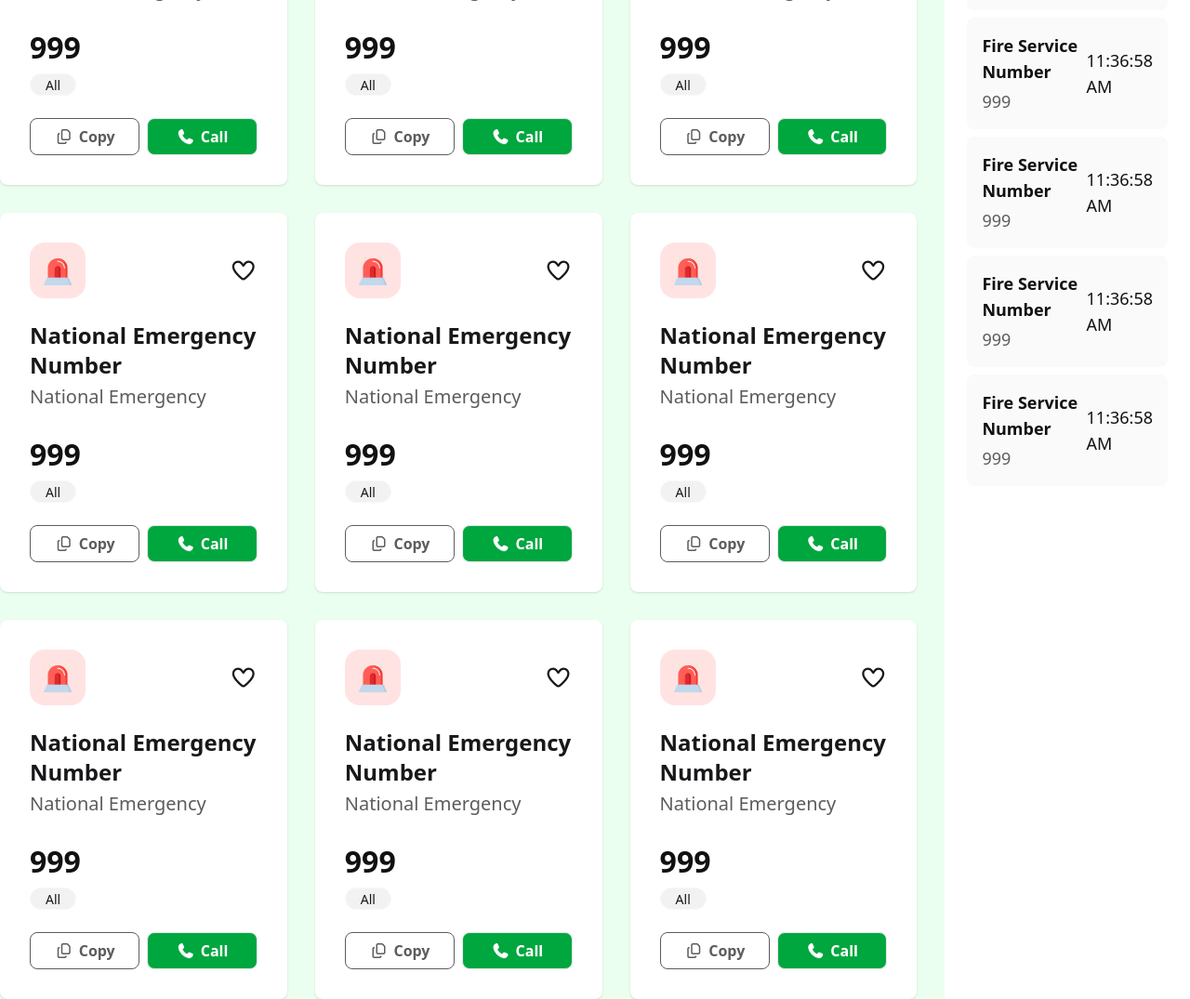
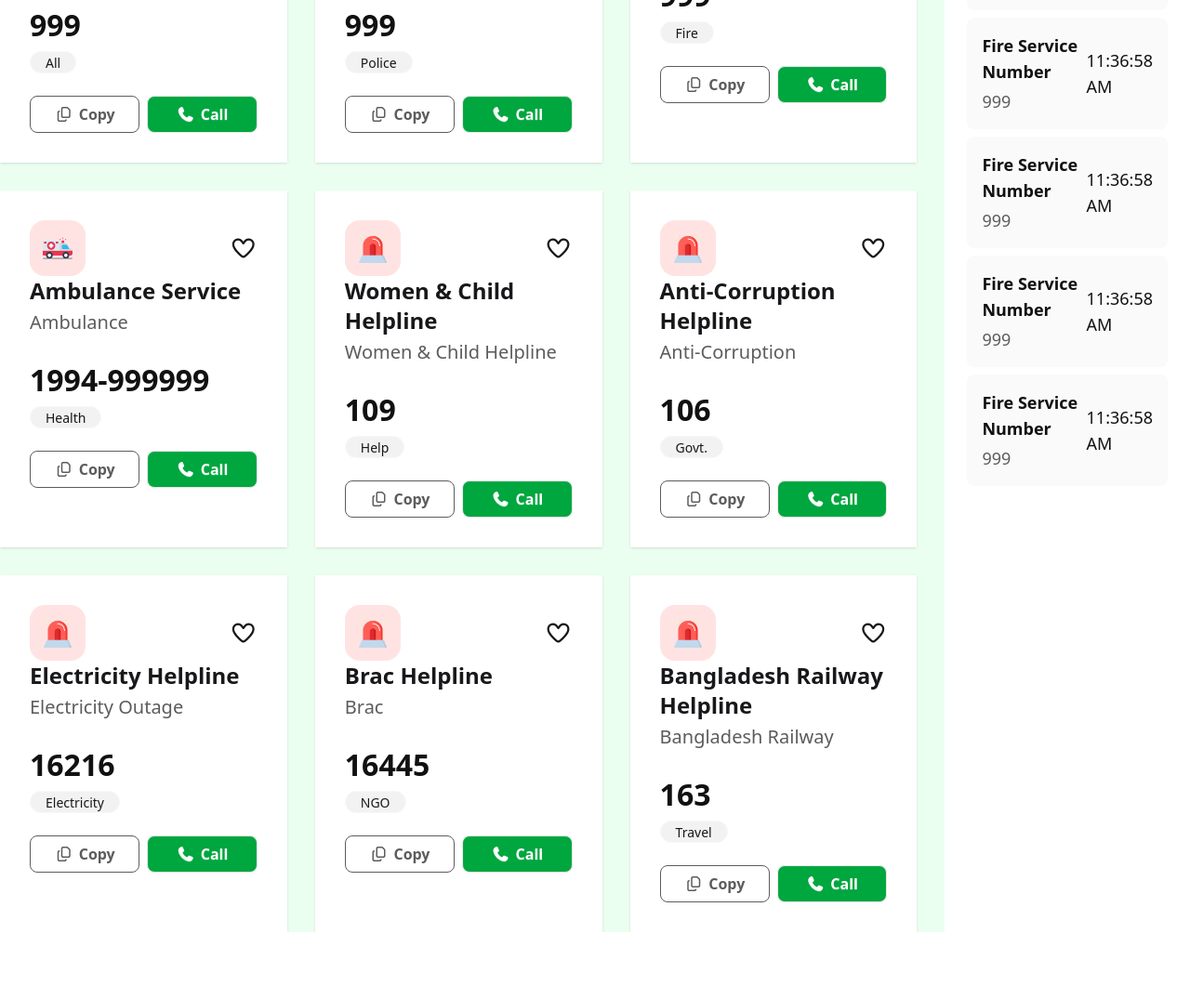
Before and after one commit to salim-khan-3/B12-A5-Emergency-Hotline, a plain HTML site: page index.htm in a window 1280 px wide. Shown: the part 599-1674 px from the top of the page at 93% size. After the commit the page ends 1602 px from the top, so only its background shows below. Drawn offline with nearby package versions, Linux system fonts and the light colour scheme; a web font is replaced by a local one.

Commit message:
dynamically generate service cards using for...of loop

```diff
--- a/index.htm
+++ b/index.htm
@@ -96,8 +96,13 @@
     <main class="pt-12">
       <section class="emergency-number-section">
         <div class="max-w-[1800px] min-h-[100px] mx-auto flex gap-[30px]">
-          <div class="card-wrapper grid grid-cols-3 gap-[30px]">
-            <div class="card bg-base-100 max-w-[436px] shadow-sm">
+
+
+          <div id="card-container" class="card-wrapper grid grid-cols-3 gap-[30px]">
+            <!-- <div class="card bg-base-100 max-w-[436px] shadow-sm">
+
+            </div> -->
+            <!-- <div class="card bg-base-100 max-w-[436px] shadow-sm">
               <div class="flex justify-between items-center pt-8 px-8">
                 <div class="p-[14px] bg-[#FFE3E2] rounded-[16px]">
                   <img
@@ -424,48 +429,7 @@
                   </button>
                 </div>
               </div>
-            </div>
-            <div class="card bg-base-100 max-w-[436px] shadow-sm">
-              <div class="flex justify-between items-center pt-8 px-8">
-                <div class="p-[14px] bg-[#FFE3E2] rounded-[16px]">
-                  <img
-                    class="w-8 h-8"
-                    src="./assets/emergency.png"
-                    alt="Shoes"
-                  />
-                </div>
-                <div class="text-2xl">
-                  <i class="fa-regular fa-heart"></i>
-                </div>
-              </div>
-              <div class="card-body gap-0 pb-8 px-8">
-                <div>
-                  <h2 class="card-title font-bold text-2xl">
-                    National Emergency Number
-                  </h2>
-                  <p class="text-xl text-[#5C5C5C] mt-1">National Emergency</p>
-                </div>
-                <div class="my-6">
-                  <p class="text-[32px] font-bold text-[#111111]">999</p>
-                  <span
-                    class="bg-[#F2F2F2] badge px-4 py-[6px] rounded-full mt-1"
-                    >All</span
-                  >
-                </div>
-                <div class="card-actions justify-end">
-                  <button
-                    class="btn btn-neutral btn-outline text-[#5C5C5C] cursor-pointer text-[16px] border-[#5C5C5C] flex items-center py-4 flex-1 rounded-[8px] hover:text-[#fff]"
-                  >
-                    <i class="fa-regular fa-copy"></i><span>Copy</span>
-                  </button>
-                  <button
-                    class="btn bg-[#00A63E] text-[#fff] cursor-pointer text-[16px] rounded-[8px] py-4 flex items-center flex-1"
-                  >
-                    <i class="fa-solid fa-phone"></i><span>Call</span>
-                  </button>
-                </div>
-              </div>
-            </div>
+            </div> -->
           </div>
 
           <div class="p-6 bg-white flex-1">
@@ -553,8 +517,13 @@
               </div>
             </div>
           </div>
+
+
         </div>
       </section>
     </main>
+
+
+    <script src="./script.js"></script>
   </body>
 </html>
--- a/script.js
+++ b/script.js
@@ -0,0 +1,116 @@
+const services = [
+  {
+    name: "National Emergency Number",
+    serviceType: "National Emergency",
+    number: "999",
+    category: "All",
+    icon: "./assets/emergency.png",
+  },
+  {
+    name: "Police Helpline Number",
+    serviceType: "Police",
+    number: "999",
+    category: "Police",
+    icon: "./assets/police.png",
+  },
+  {
+    name: "Fire Service Number",
+    serviceType: "Fire Service",
+    number: "999",
+    category: "Fire",
+    icon: "./assets/fire-service.png",
+  },
+  {
+    name: "Ambulance Service",
+    serviceType: "Ambulance",
+    number: "1994-999999",
+    category: "Health",
+    icon: "./assets/ambulance.png",
+  },
+  {
+    name: "Women & Child Helpline",
+    serviceType: "Women & Child Helpline",
+    number: "109",
+    category: "Help",
+    icon: "./assets/emergency.png",
+  },
+  {
+    name: "Anti-Corruption Helpline",
+    serviceType: "Anti-Corruption",
+    number: "106",
+    category: "Govt.",
+    icon: "./assets/emergency.png",
+  },
+  {
+    name: "Electricity Helpline",
+    serviceType: "Electricity Outage",
+    number: "16216",
+    category: "Electricity",
+    icon: "./assets/emergency.png",
+  },
+  {
+    name: "Brac Helpline",
+    serviceType: "Brac",
+    number: "16445",
+    category: "NGO",
+    icon: "./assets/emergency.png",
+  },
+  {
+    name: "Bangladesh Railway Helpline",
+    serviceType: "Bangladesh Railway",
+    number: "163",
+    category: "Travel",
+    icon: "./assets/emergency.png",
+  },
+];
+
+const cardContainer = document.getElementById("card-container");
+
+for (const service of services) {
+  const card = document.createElement("div");
+  card.classList = "bg-base-100 max-w-[436px] shadow-sm p-8";
+
+  card.innerHTML = `
+  <div class="flex justify-between items-center">
+                <div class="p-[14px] bg-[#FFE3E2] rounded-[16px]">
+                  <img
+                    class="w-8 h-8"
+                    src="${service.icon}"
+                    alt=""
+                  />
+                </div>
+                <div class="text-2xl">
+                  <i class="fa-regular fa-heart"></i>
+                </div>
+              </div>
+              <div class="card-body p-0 gap-0">
+                <div>
+                  <h2 class="card-title font-bold text-2xl">
+                    ${service.name}
+                  </h2>
+                  <p class="text-xl text-[#5C5C5C] mt-1">${service.serviceType}</p>
+                </div>
+                <div class="my-6">
+                  <p class="text-[32px] font-bold text-[#111111]">${service.number}</p>
+                  <span
+                    class="bg-[#F2F2F2] badge px-4 py-[6px] rounded-full mt-1"
+                    >${service.category}</span
+                  >
+                </div>
+                <div class="card-actions justify-end">
+                  <button
+                    class="btn btn-neutral btn-outline text-[#5C5C5C] cursor-pointer text-[16px] border-[#5C5C5C] flex items-center py-4 flex-1 rounded-[8px] hover:text-[#fff]"
+                  >
+                    <i class="fa-regular fa-copy"></i><span>Copy</span>
+                  </button>
+                  <button
+                    class="btn bg-[#00A63E] text-[#fff] cursor-pointer text-[16px] rounded-[8px] py-4 flex items-center flex-1"
+                  >
+                    <i class="fa-solid fa-phone"></i><span>Call</span>
+                  </button>
+                </div>
+              </div>
+  `;
+
+  cardContainer.appendChild(card);
+}
```
